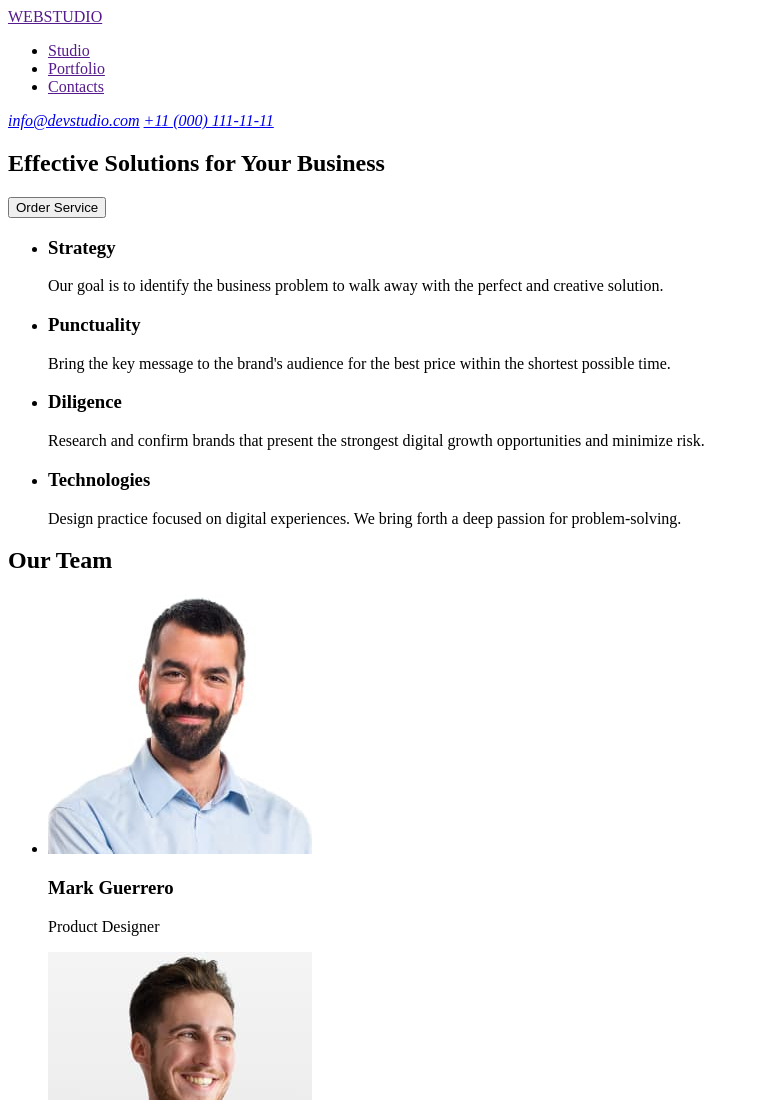
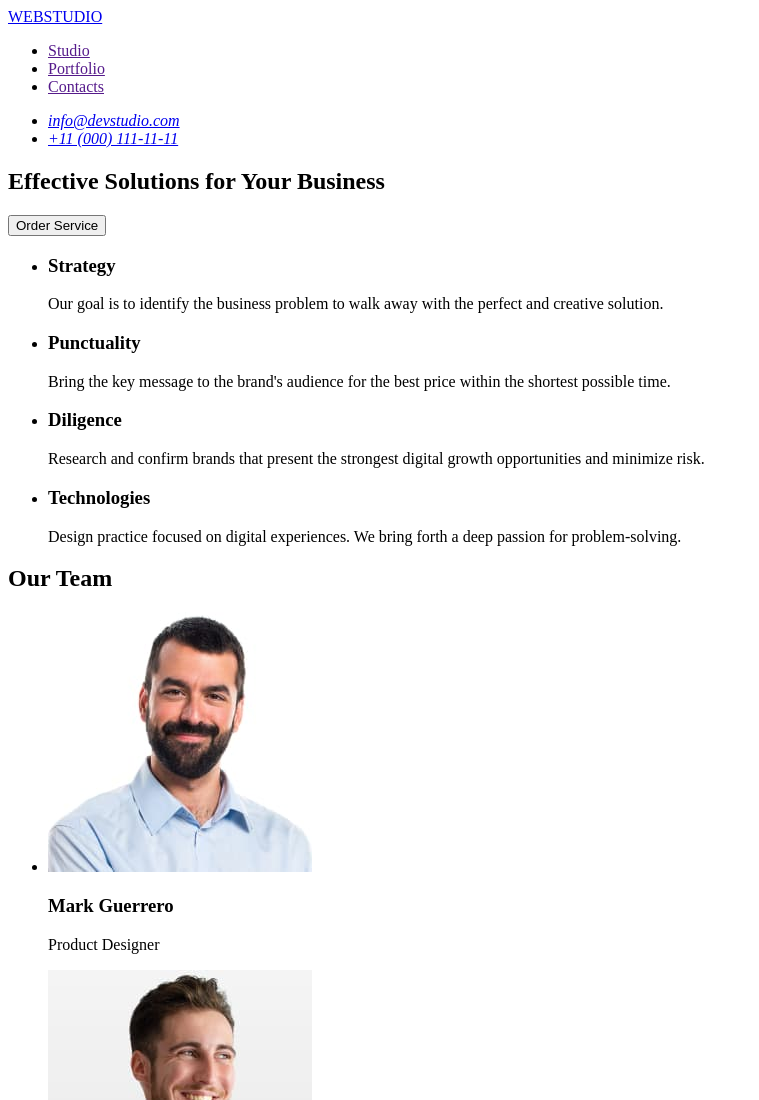
Before and after one commit to MaximSlusar/goit-markup-hw-01, a plain HTML site: page index.html in a window 1280 px wide. Shown: the top 1100 px of the page, without its empty margins (0-759 px from the left). Drawn offline with Linux system fonts and the light colour scheme.

Commit message:
goit-markup-hw-01

```diff
--- a/index.html
+++ b/index.html
@@ -7,7 +7,7 @@
 </head>
 <body>
     <header>
-       <a href="">WEBSTUDIO</a>
+       <a href="./index.html">WEBSTUDIO</a>
        <nav>
          <ul>
             <li> <a href="">Studio</a></li>
@@ -16,8 +16,14 @@
          </ul>
       </nav>
        <address>
-        <a href="mailto:info@devstudio.com">info@devstudio.com</a>
-        <a href="tel:+110001111111">+11 (000) 111-11-11</a>
+        <ul>
+            <li>
+                <a href="mailto:info@devstudio.com">info@devstudio.com</a>
+            </li>
+            <li>
+                <a href="tel:+110001111111">+11 (000) 111-11-11</a>
+            </li>
+        </ul>
        </address>
     </header>
     <main>
```
